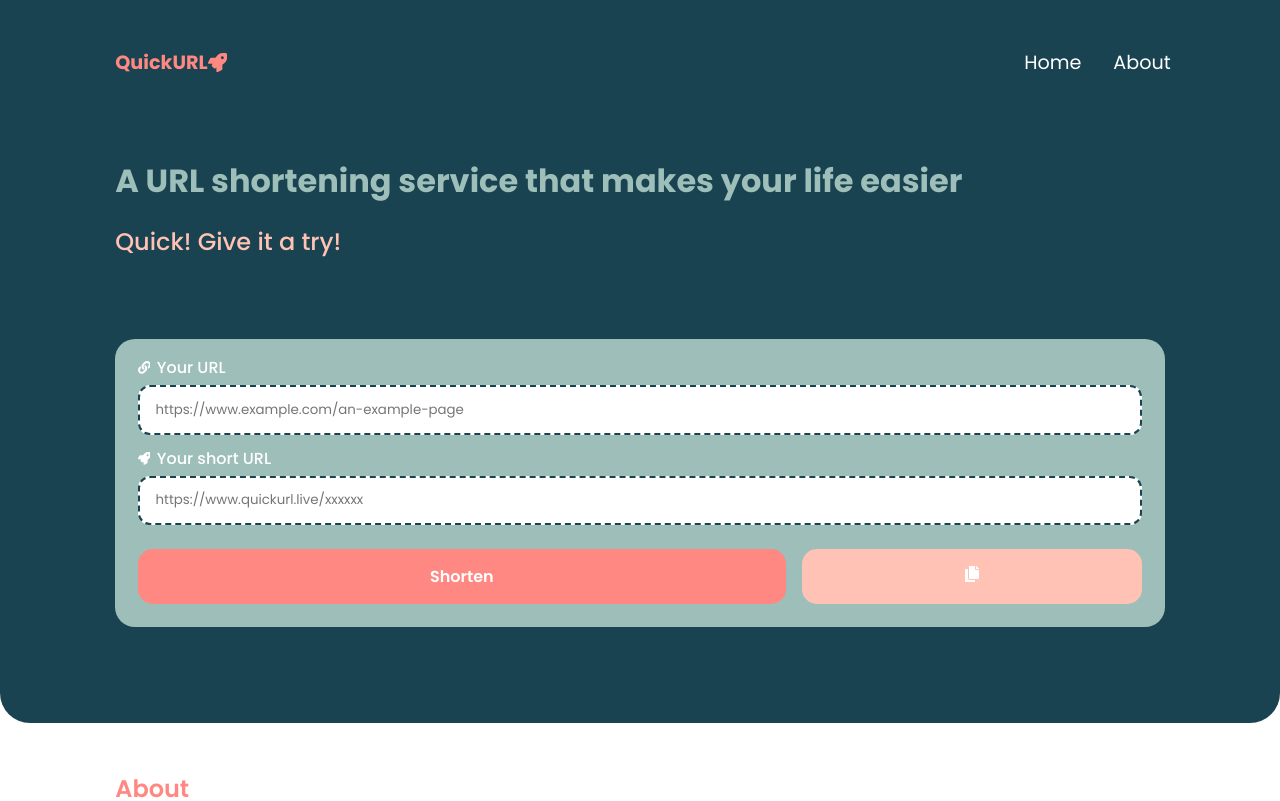
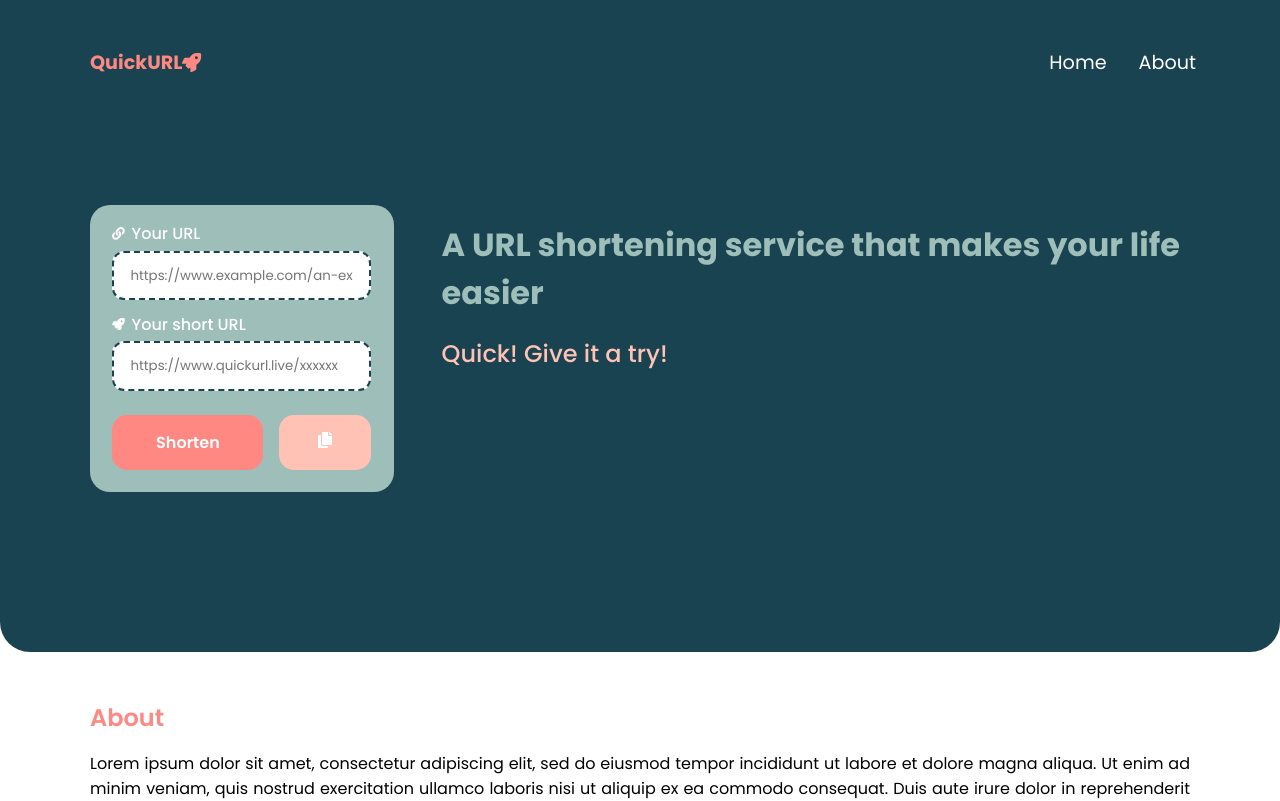
Before and after one commit to dimpram/quickurl, a React (Create React App) app in the folder client/: page / in a window 1280 px wide. Shown: the top 801 px of the page. Built offline with nearby package versions, Linux system fonts and the light colour scheme.

Commit message:
Responsive frontend

```diff
--- a/client/src/App.js
+++ b/client/src/App.js
@@ -16,6 +16,13 @@ const Headline = styled.h1`
   font-size: 2rem;
   color: #9DBEB9;
   margin: 5rem 0;
+
+  @media screen and (min-width: 760px) {
+    margin-left: 3rem;
+    flex-direction: row;
+    justify-content: space-between;
+    order: 2;
+  }
 `
 const SubHeadline = styled.h1`
   margin-top: 1.2rem;
@@ -28,6 +35,17 @@ const Overlay = styled.div`
   border-radius: 0 0 30px 30px;
   background-color: ${(props) => props.color};
   margin-bottom: 3rem;
+`
+
+const Grid = styled.div`
+  display: flex;
+  flex-direction: column;
+
+  @media screen and (min-width: 760px) {
+    flex-direction: row;
+    justify-content: space-between;
+    padding: 4rem 0;
+  }
 `
 
 const App = () => {
@@ -44,10 +62,12 @@ const App = () => {
         <Container>
           <Dropdown isOpen={isOpen} toggle={toggleDropdown} />
           <NavigationBar toggle={toggleDropdown} />
-          <Headline>A URL shortening service that makes your life easier
-            <SubHeadline>Quick! Give it a try!</SubHeadline>
-          </Headline>
-          <Panel />
+          <Grid>
+            <Headline>A URL shortening service that makes your life easier
+              <SubHeadline>Quick! Give it a try!</SubHeadline>
+            </Headline>
+            <Panel />
+          </Grid>
         </Container>
       </Section>
       <Section color="#ffffff">
--- a/client/src/components/container.js
+++ b/client/src/components/container.js
@@ -1,8 +1,12 @@
 import styled from "styled-components"
 
 const Container = styled.div`
-    margin: 0 auto;
-    max-width: 82%;
+  margin: 0 auto;
+  max-width: 82%;
+
+  @media screen and (min-width: 1100px) {
+    max-width: 1100px;
+  }
 `
 
 export default Container
```
